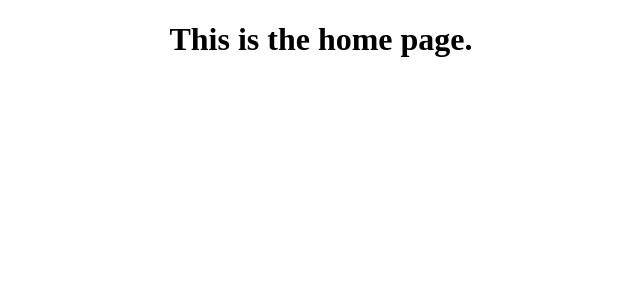
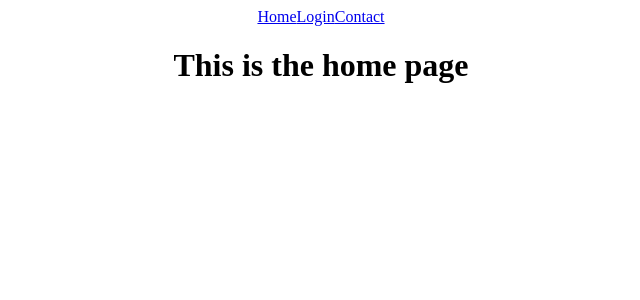
Before and after one commit to SeeJia/typescript-react-prop-types, a React (Create React App) app: page / in a window 1280 px wide. Shown: the top 300 px of the page, without its empty margins (319-959 px from the left). Built offline with nearby package versions, Linux system fonts and the light colour scheme.

Commit message:
add link(navbar) to the app.tsx

```diff
--- a/src/App.tsx
+++ b/src/App.tsx
@@ -1,5 +1,5 @@
 import './App.css';
-import {BrowserRouter as Router, Routes, Route} from "react-router-dom";
+import {BrowserRouter as Router, Routes, Route, Link} from "react-router-dom";
 import { Home } from './pages/Home';
 import { Contact } from './pages/Contact';
 import { Login } from './pages/Login';
@@ -11,6 +11,9 @@ function App() {
     <div className="App">
     <Provider store={store}>
     <Router>
+        <Link to="/">Home</Link>
+        <Link to="/login">Login</Link>
+        <Link to="/contact">Contact</Link>
       <Routes>
         <Route path='/' element={<Home />} />
         <Route path='/login' element={<Login />} />
--- a/src/pages/Home.tsx
+++ b/src/pages/Home.tsx
@@ -1,6 +1,9 @@
+import {useDispatch, useSelector} from "react-redux";
 export const Home = () =>{
 
+    const username = useSelector((state: any) => state.user.value.username);
+
     return(
-    <h1>This is the home page.</h1>
+    <h1>This is the home page {username}</h1>
     )
 }
--- a/src/pages/Login.tsx
+++ b/src/pages/Login.tsx
@@ -7,8 +7,10 @@ export const Login = () =>{
 
     const dispatch = useDispatch();
 
+    const username = useSelector((state: any) => state.user.value.username);
+
     return(
-    <h1>This is the login page.
+    <h1>{username}
 
     <input onChange={(e) =>{setNewUsername(e.target.value)}} />
 
```
